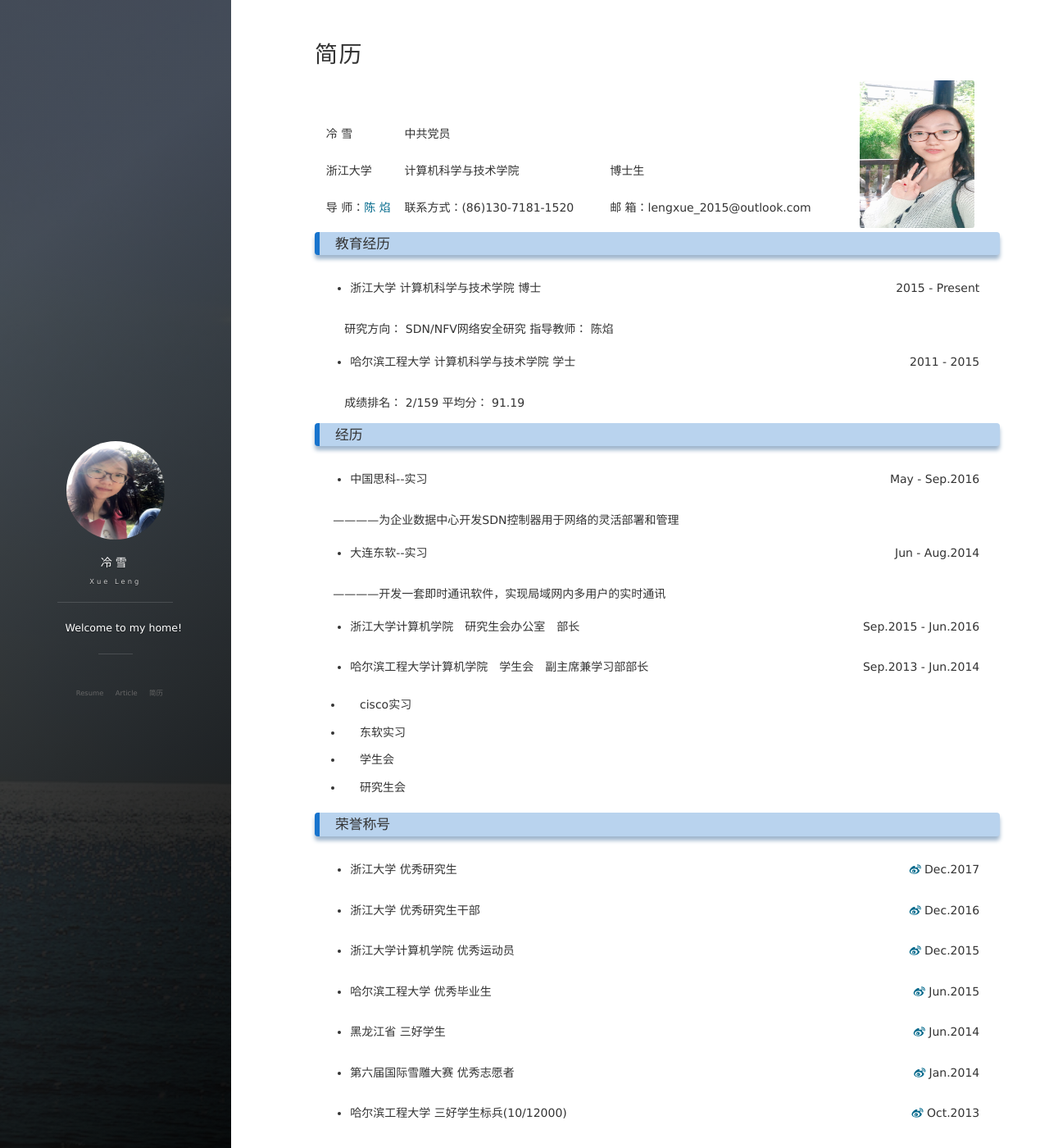
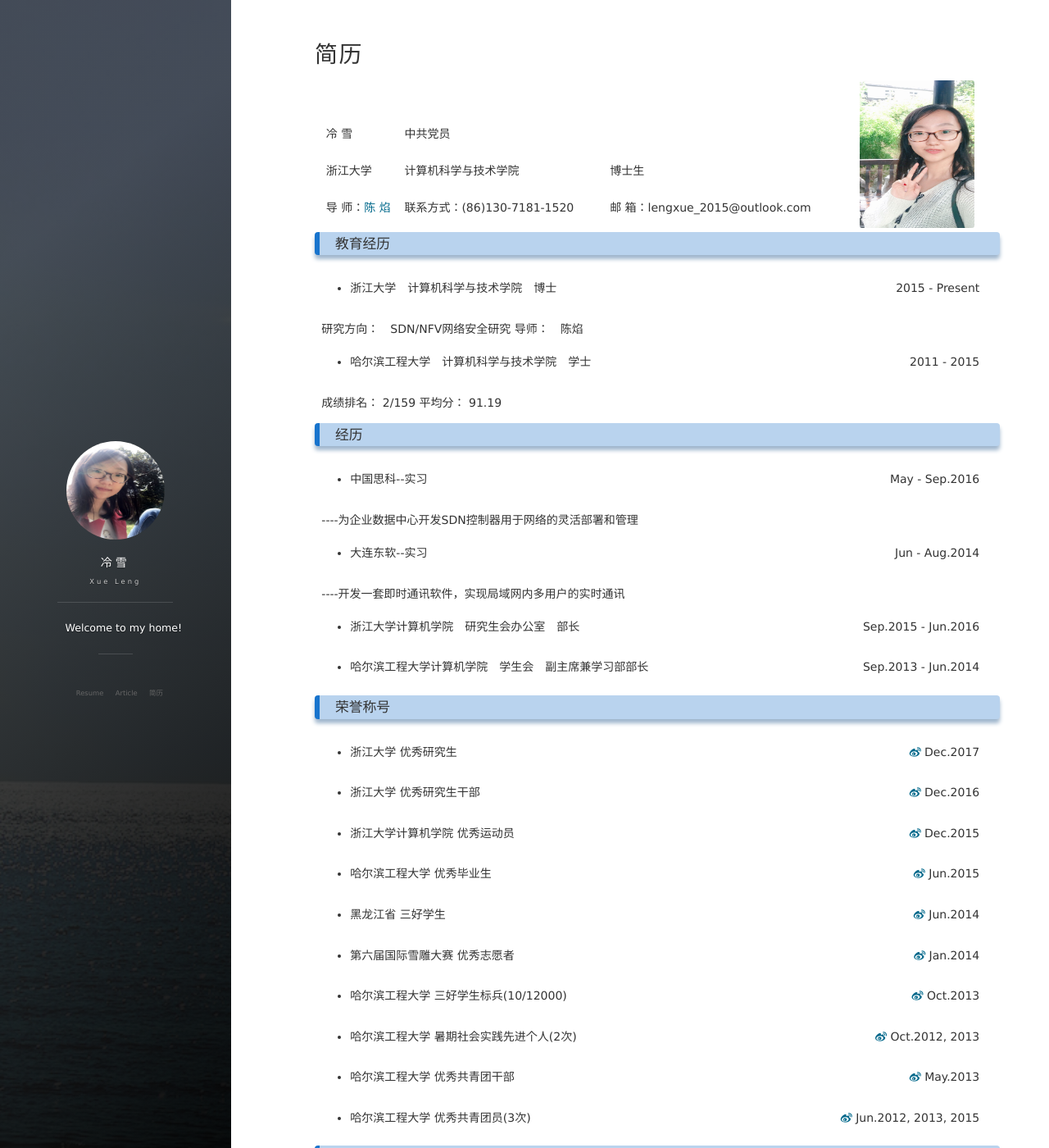
Before and after one commit to lxv458/OldWeb, a Jekyll site: the page built from about.md, in a window 1280 px wide and 1400 px high. Shown: the whole window at 82% size. Built offline with Jekyll 4.4.1, drawn with Linux system fonts in a browser that asks for light colours; nearby versions of some CDN libraries; comment, search, counter and statistics services are not loaded.

Commit message:
basic information

```diff
--- a/about.md
+++ b/about.md
@@ -28,19 +28,19 @@
 ### 教育经历
 <table>
 	<tr>
-		<td align="left"><ul><li>浙江大学&nbsp;计算机科学与技术学院&nbsp;博士</li></ul></td>
+		<td align="left"><ul><li>浙江大学&emsp;计算机科学与技术学院&emsp;博士</li></ul></td>
 		<td align="right">2015&nbsp;-&nbsp;Present</td>
 	</tr>
 	<tr>
-		<td align="left">&emsp;&emsp;研究方向：&nbsp;SDN/NFV网络安全研究&nbsp;指导教师：&nbsp;陈焰</td>
+		<td align="left">&#9;研究方向：&emsp;SDN/NFV网络安全研究&#9;导师：&emsp;陈焰</td>
 		<td align="right"></td>
 	</tr>
 	<tr>
-		<td align="left"><ul><li>哈尔滨工程大学&nbsp;计算机科学与技术学院&nbsp;学士</li></ul></td>
+		<td align="left"><ul><li>哈尔滨工程大学&emsp;计算机科学与技术学院&emsp;学士</li></ul></td>
 		<td align="right">2011&nbsp;-&nbsp;2015</td>
 	</tr>
 	<tr>
-		<td align="left">&emsp;&emsp;成绩排名：&nbsp;2/159&nbsp;平均分：&nbsp;91.19</td>
+		<td align="left">&#9;成绩排名：&nbsp;2/159&#9;平均分：&nbsp;91.19</td>
 		<td align="right"></td>
 	</tr>
 </table>
@@ -52,7 +52,7 @@
 		<td align="right">May&nbsp;-&nbsp;Sep.2016</td>
 	</tr>
 	<tr>
-		<td align="left">&emsp;————为企业数据中心开发SDN控制器用于网络的灵活部署和管理</td>
+		<td align="left">&#9;----为企业数据中心开发SDN控制器用于网络的灵活部署和管理</td>
 		<td align="right"></td>
 	</tr>
 	<tr>
@@ -60,7 +60,7 @@
 		<td align="right">Jun&nbsp;-&nbsp;Aug.2014</td>
 	</tr>
 	<tr>
-		<td align="left">&emsp;————开发一套即时通讯软件，实现局域网内多用户的实时通讯</td>
+		<td align="left">&#9;----开发一套即时通讯软件，实现局域网内多用户的实时通讯</td>
 		<td align="right"></td>
 	</tr>
 	<tr>
@@ -72,13 +72,6 @@
 		<td align="right">Sep.2013&nbsp;-&nbsp;Jun.2014</td>
 	</tr>
 </table>
- * cisco实习
-
- * 东软实习
-
- * 学生会
-
- * 研究生会
 
 ### 荣誉称号
 <table>
```
